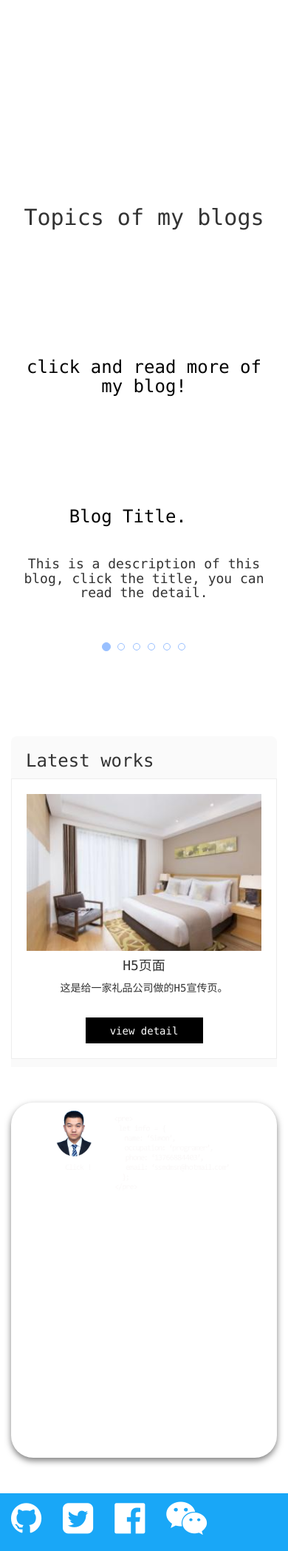
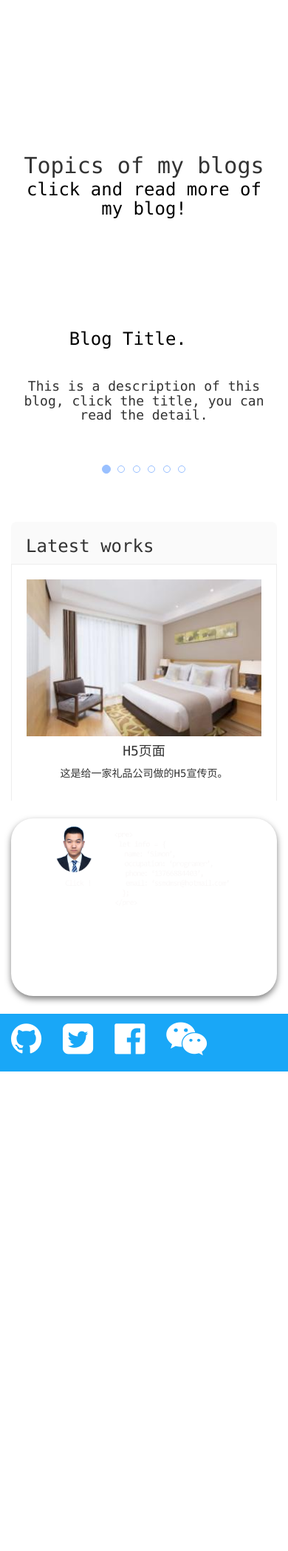
Before and after one commit to Le-Fu/myweb, a CodeIgniter app: template application/views/index.php in a window 390 px wide. Shown: the part 256-2352 px from the top of the page at 74% size. After the commit the page ends 1704 px from the top, so only its background shows below. Run offline with CodeIgniter, Linux system fonts and the light colour scheme; the template is opened without the code that fills it, so the values that code supplies are empty; some libraries are stand-ins or nearby versions.

Commit message:
responsive

```diff
--- a/css/common.css
+++ b/css/common.css
@@ -140,3 +140,10 @@
 		padding: 0;
 	}
 }
+
+@media (max-width: 640px) {
+	#go-top {
+		right: 40px;
+		bottom: 40px;
+	}
+}
--- a/css/index.css
+++ b/css/index.css
@@ -268,3 +268,26 @@
 		display: none;
 	}
 }
+
+@media (max-width: 640px) {
+	#projects {
+		top: 40px;
+	}
+	#projects .project-row {
+		height: 30rem;
+	}
+
+	div.radar {
+		margin-top: -100px;
+	}
+
+
+	#page2 .caption {
+		padding-top: 30px;
+	}
+	#stage .panel {
+		margin: 2rem auto;
+		width: 100%;
+		height: 20rem;
+	}
+}
--- a/js/blog_list.js
+++ b/js/blog_list.js
@@ -25,6 +25,7 @@
     var myOffset = 0;
     var $btnMore = $('#btn-more');
     var $liCateId = $('.active').data('id');
+
     $btnMore.on('click', function(){
       $btnMore.hide();
       $.get('welcome/get_more',{
@@ -44,7 +45,7 @@
                             <h2 class="blog-title">`+ blog.title +`</h2>
                             <h5>
                                 <i class="fa fa-calendar-check-o" aria-hidden="true"></i>&nbsp;
-                                <span>`+ blog.post_time +`</span>
+                                <span>`+ blog.post_time.split(' ')[0] +`</span>
                                 <span class="author">Author:</span>&nbsp;
                                 <span>`+ blog.author +`</span>
                             </h5>
```
Also changed, not shown: application/views/contact.php (+4 -4 lines), css/blog-list.css (+7 -0 lines).
